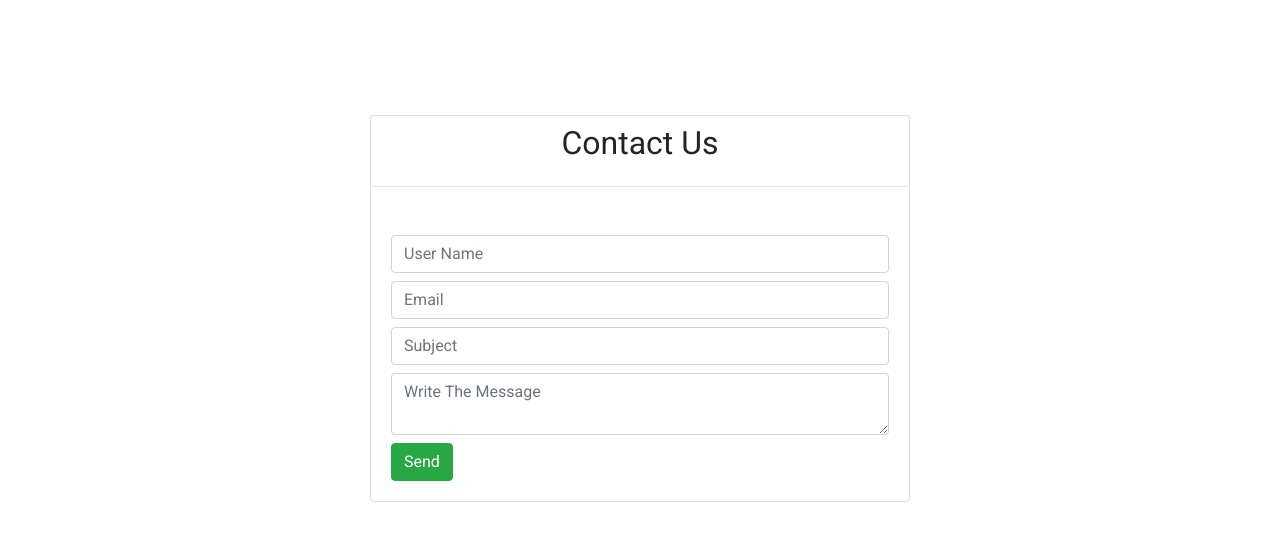
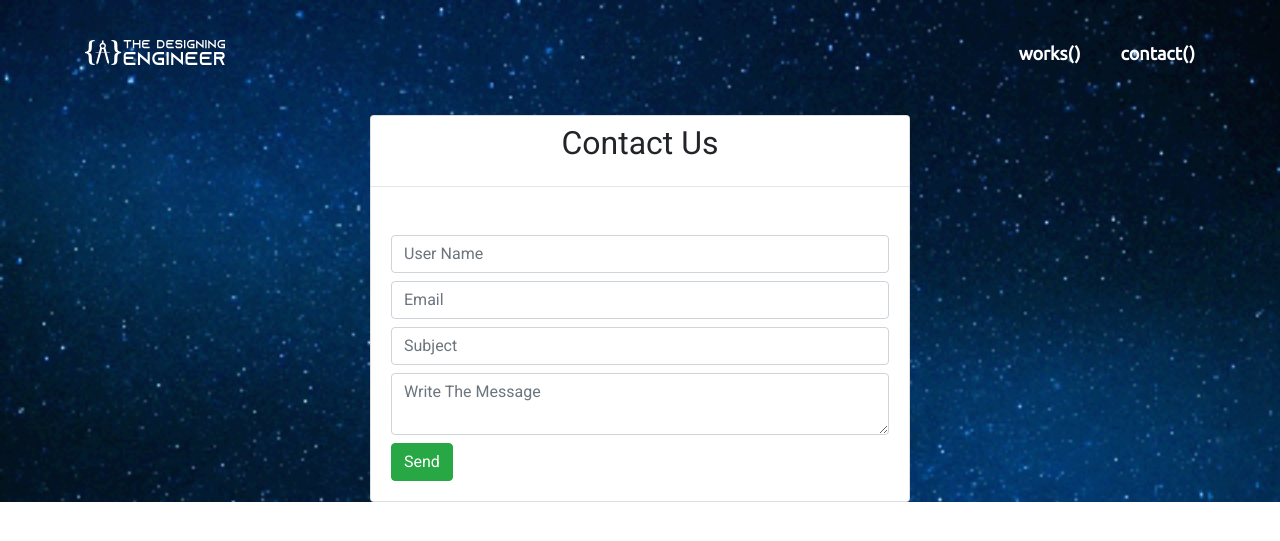
Before and after one commit to irony-man/mine, a PHP site: page / in a window 1280 px wide. Shown: the top 541 px of the page. Run offline with PHP 8.4, Linux system fonts and the light colour scheme; some libraries are stand-ins or nearby versions.

Commit message:
Add files via upload

```diff
--- a/index.html
+++ b/index.html
@@ -27,7 +27,7 @@
   <div class="header container">
    <a class="logo" href="" target="_blank"><img src="./img/logo-white.svg" style="height: 25px;" alt=""></a>
    <a class="links" href="coming.html" alt="">works</a>
-   <a class="links" href="coming.html" alt="">about</a>
+   <a class="links" href="index.php" alt="">contact</a>
   </div>
   <div class="one-line">
    <p class="full-line"><span class="stars links">Stars!!</span> That's it. <br><span class="subtitle">|| तमसो मा
--- a/style.css
+++ b/style.css
@@ -212,6 +212,15 @@
 }
 
 
+#contact{
+  background-image: url(./img/bghome.jpg);
+  background-size: cover;
+  background-repeat: no-repeat;
+  background-position:top;
+  z-index: -1;
+}
+
+
 
 
 #coming{
```
